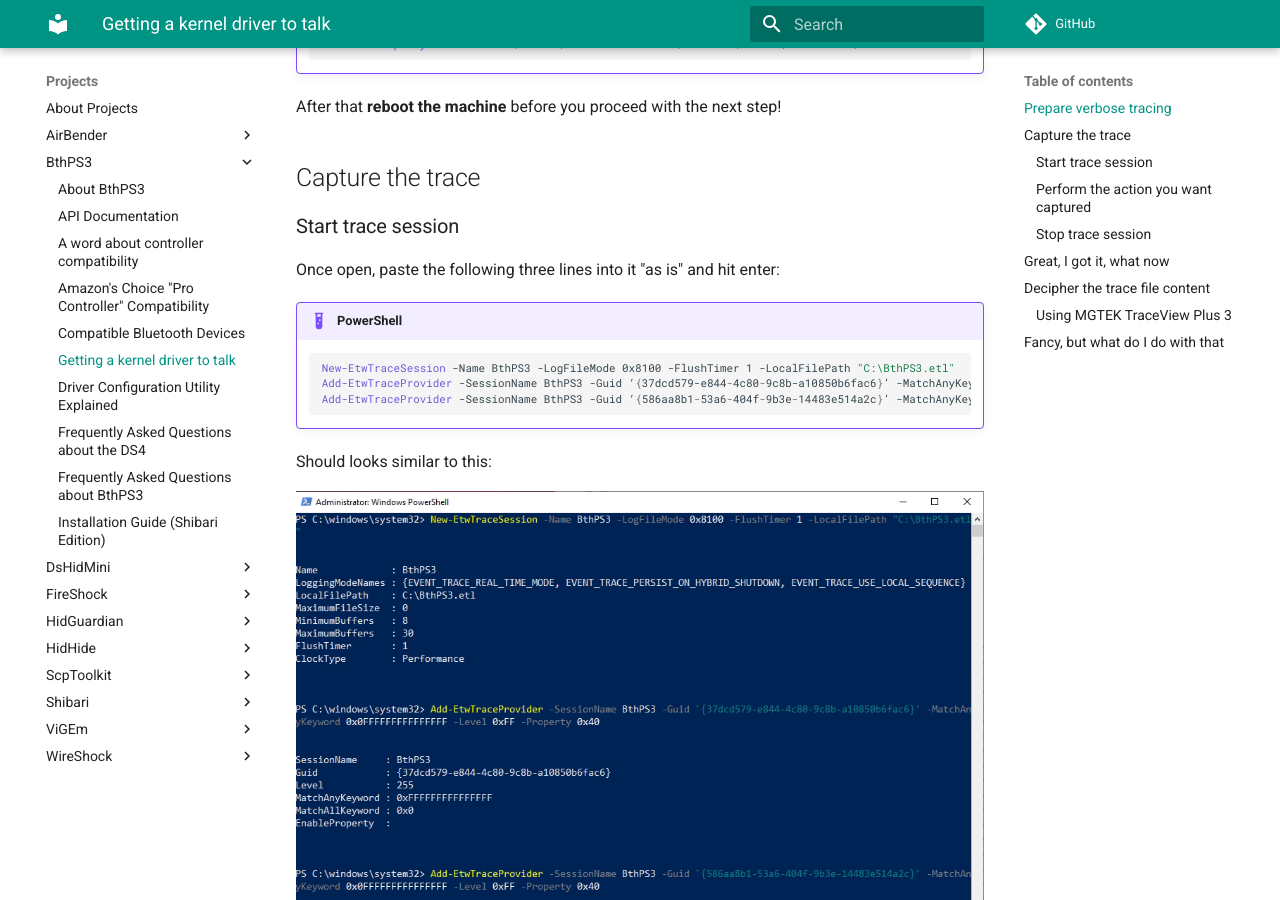
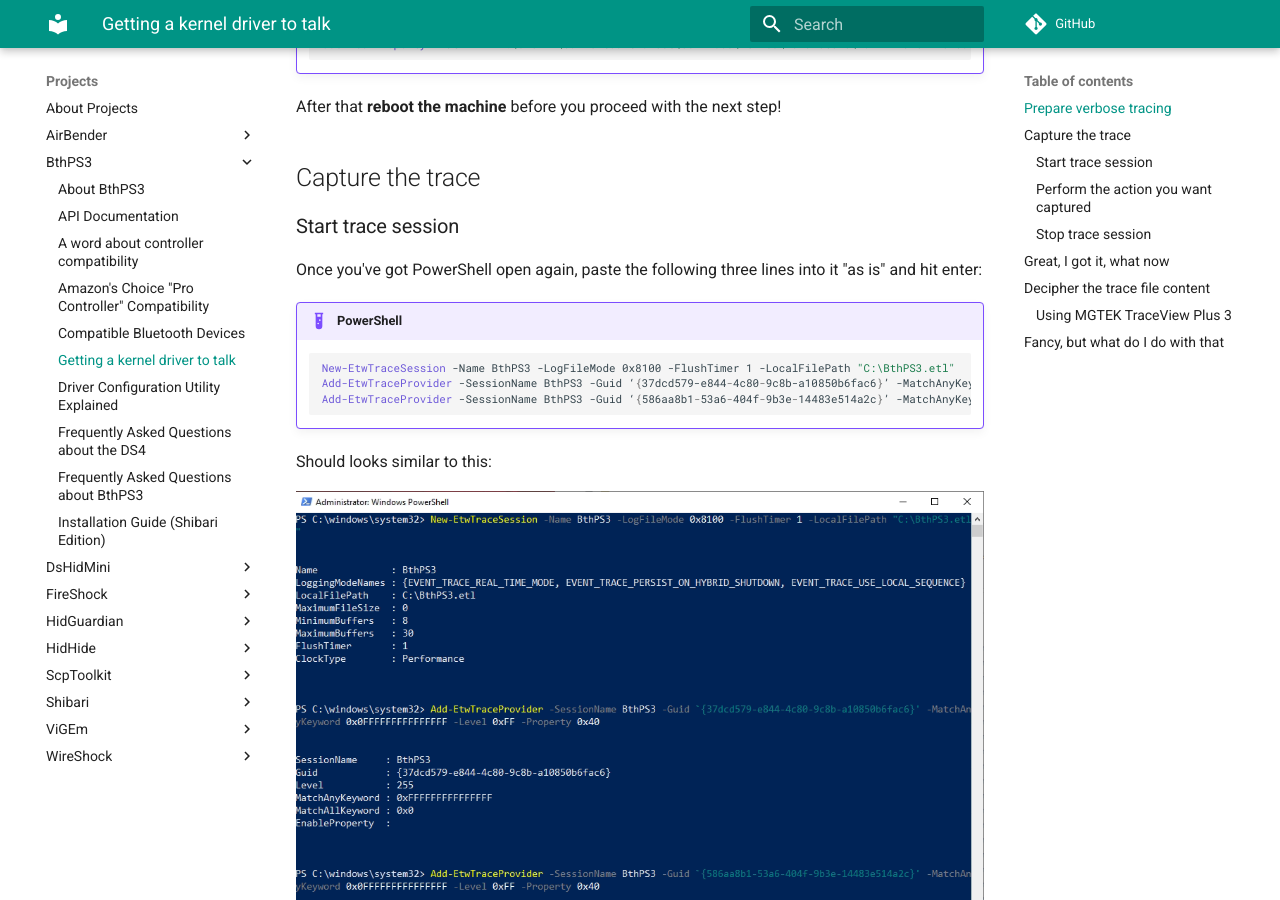
Before and after one commit to nefarius/ViGEm.github.io, an MkDocs documentation site: the page built from docs/projects/BthPS3/Debugging-the-drivers.md, in a window 1280 px wide and 900 px high, scrolled down 1276 px. Built offline with MkDocs 1.6.1 and Material for MkDocs 9.7.7, drawn with Linux system fonts in a browser that asks for light colours; comment, search, counter and statistics services are not loaded.

Commit message:
Slight change in wording

````diff
--- a/docs/projects/BthPS3/Debugging-the-drivers.md
+++ b/docs/projects/BthPS3/Debugging-the-drivers.md
@@ -24,7 +24,7 @@
 
 ### Start trace session
 
-Once open, paste the following three lines into it "as is" and hit enter:
+Once you've got PowerShell open again, paste the following three lines into it "as is" and hit enter:
 
 !!! example "PowerShell"
     ```PowerShell
````
